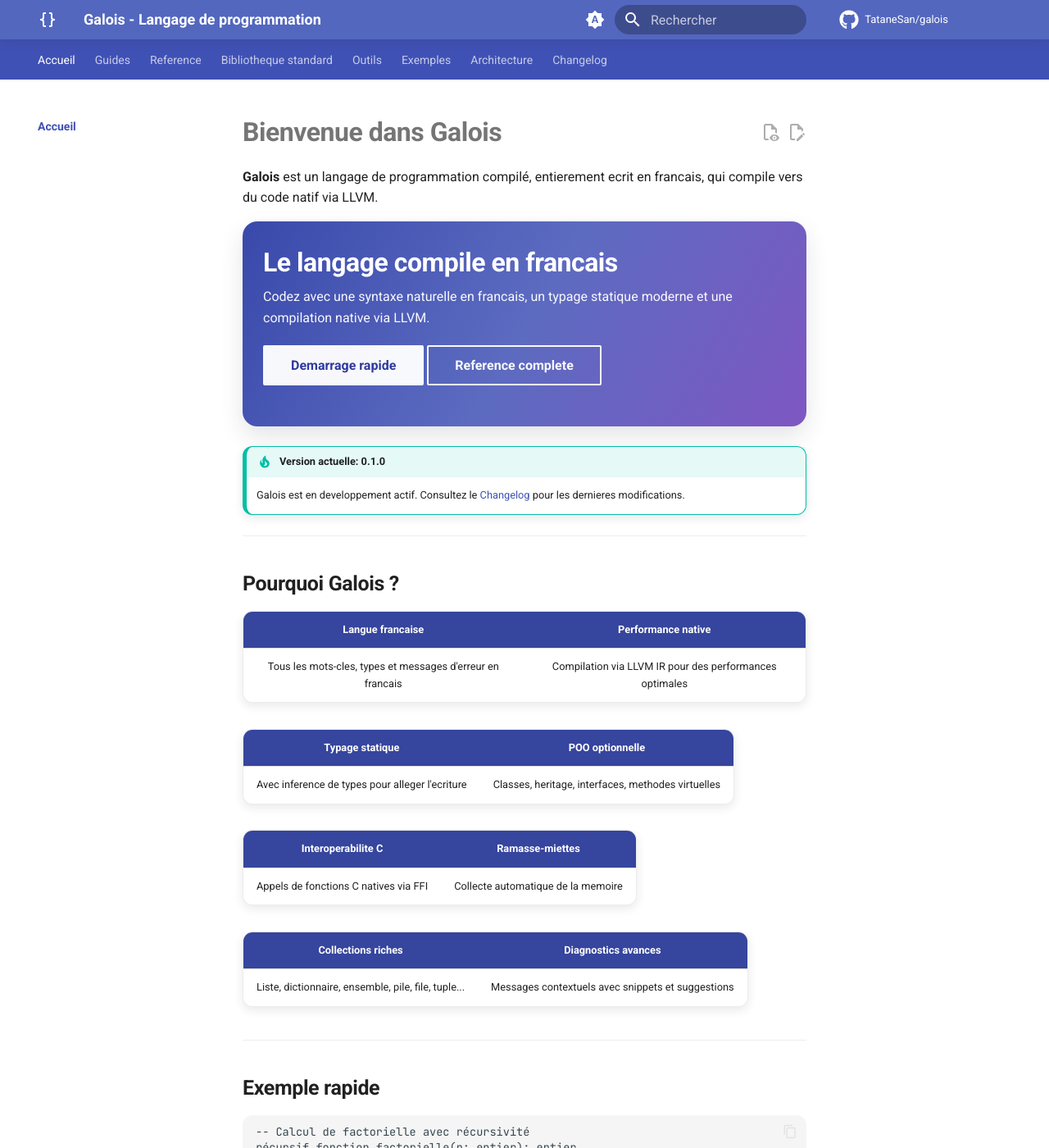
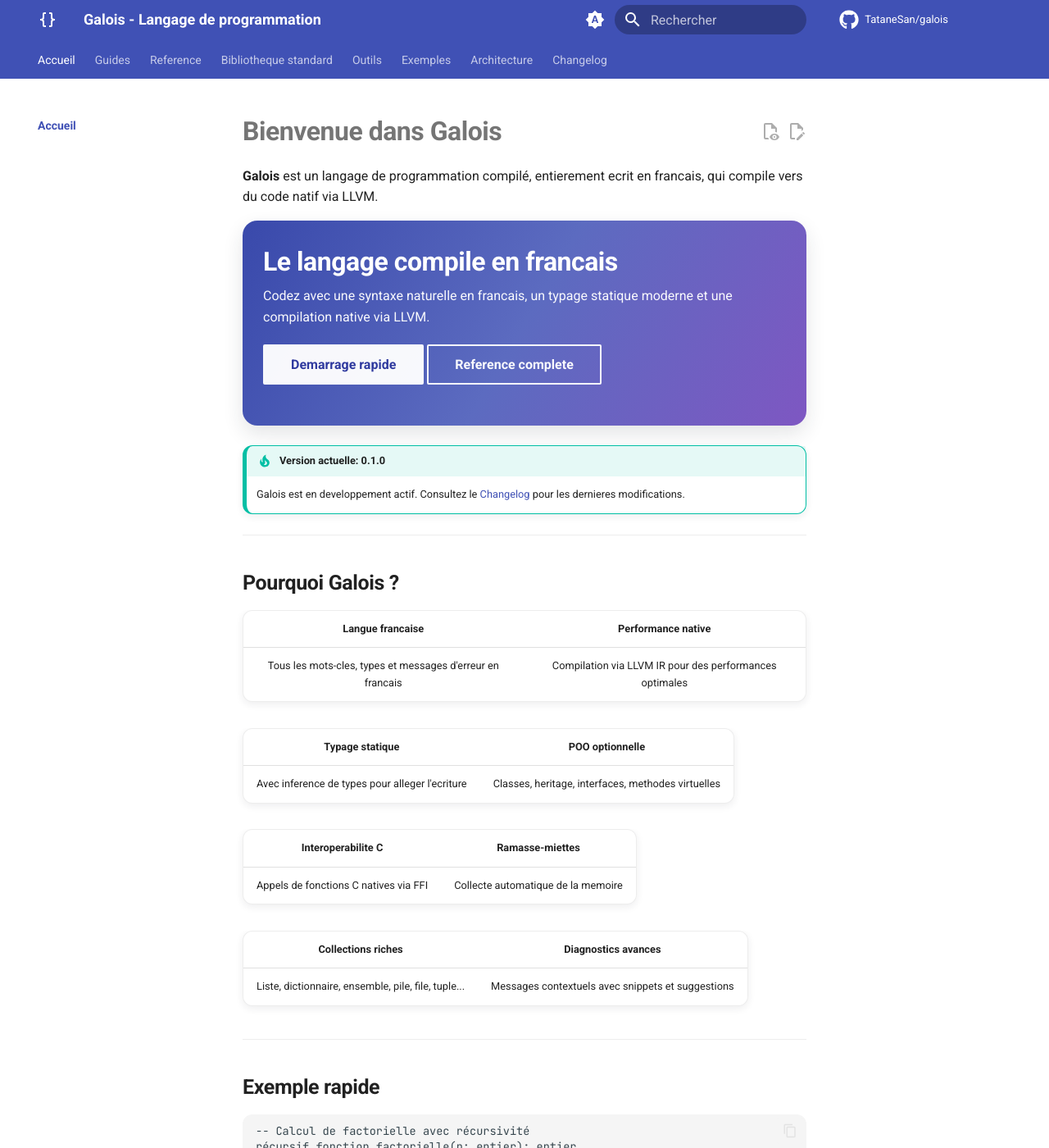
Before and after one commit to TataneSan/galois, an MkDocs documentation site: the page built from docs/index.md, in a window 1280 px wide and 1400 px high. Shown: the whole window at 82% size. Built offline with MkDocs 1.6.1 and Material for MkDocs 9.7.7, drawn with Linux system fonts in a browser that asks for light colours; comment, search, counter and statistics services are not loaded.

Commit message:
Stabiliser le CSS MkDocs

```diff
--- a/docs/stylesheets/extra.css
+++ b/docs/stylesheets/extra.css
@@ -3,25 +3,14 @@
 :root {
   --galois-radius: 0.9rem;
   --galois-radius-sm: 0.6rem;
-  --galois-shadow: 0 12px 28px rgba(34, 42, 53, 0.12);
-  --galois-shadow-sm: 0 4px 12px rgba(34, 42, 53, 0.1);
+  --galois-shadow: 0 10px 24px rgba(34, 42, 53, 0.12);
+  --galois-shadow-sm: 0 3px 10px rgba(34, 42, 53, 0.08);
   --galois-gradient: linear-gradient(120deg, #3949ab 0%, #5c6bc0 50%, #7e57c2 100%);
 }
 
 [data-md-color-scheme="slate"] {
-  --galois-shadow: 0 12px 28px rgba(0, 0, 0, 0.42);
-  --galois-shadow-sm: 0 4px 12px rgba(0, 0, 0, 0.32);
-}
-
-.md-header {
-  -webkit-backdrop-filter: saturate(180%) blur(8px);
-  backdrop-filter: saturate(180%) blur(8px);
-  background: color-mix(in oklab, var(--md-primary-fg-color) 88%, #fff);
-  box-shadow: var(--galois-shadow-sm);
-}
-
-.md-tabs {
-  border-bottom: 1px solid var(--md-default-fg-color--lightest);
+  --galois-shadow: 0 10px 24px rgba(0, 0, 0, 0.38);
+  --galois-shadow-sm: 0 3px 10px rgba(0, 0, 0, 0.28);
 }
 
 .md-typeset h1,
@@ -77,13 +66,6 @@
   border: 1px solid var(--md-default-fg-color--lightest);
   border-radius: var(--galois-radius-sm);
   box-shadow: none;
-  transition: transform 0.18s ease, box-shadow 0.18s ease, border-color 0.18s ease;
-}
-
-.grid.cards > ul > li:hover {
-  transform: translateY(-3px);
-  border-color: var(--md-primary-fg-color--light);
-  box-shadow: var(--galois-shadow-sm);
 }
 
 .md-typeset table:not([class]) {
@@ -91,12 +73,6 @@
   border-radius: var(--galois-radius-sm);
   overflow: hidden;
   box-shadow: var(--galois-shadow-sm);
-}
-
-.md-typeset table:not([class]) th {
-  background: color-mix(in oklab, var(--md-primary-fg-color) 90%, #000);
-  color: #fff;
-  font-weight: 700;
 }
 
 .md-typeset .admonition,
@@ -112,7 +88,7 @@
 
 .md-typeset :not(pre) > code {
   border-radius: 0.35rem;
-  padding: 0.12em 0.35em;
+  padding: 0.12em 0.35rem;
   font-weight: 520;
 }
 
@@ -130,49 +106,6 @@
   border-radius: 999px;
 }
 
-.md-footer {
-  background: color-mix(in oklab, var(--md-primary-fg-color) 88%, #000);
-}
-
-.md-content__inner {
-  animation: galois-fade 0.28s ease;
-}
-
-@keyframes galois-fade {
-  from {
-    opacity: 0;
-    transform: translateY(8px);
-  }
-  to {
-    opacity: 1;
-    transform: translateY(0);
-  }
-}
-
-mark {
-  background: color-mix(in oklab, #fff59d 84%, #fff);
-  border-radius: 0.25rem;
-  padding: 0.1rem 0.24rem;
-}
-
-::-webkit-scrollbar {
-  width: 0.55rem;
-  height: 0.55rem;
-}
-
-::-webkit-scrollbar-track {
-  background: var(--md-default-bg-color);
-}
-
-::-webkit-scrollbar-thumb {
-  background: var(--md-primary-fg-color--light);
-  border-radius: 0.4rem;
-}
-
-::-webkit-scrollbar-thumb:hover {
-  background: var(--md-primary-fg-color);
-}
-
 @media screen and (max-width: 900px) {
   .md-typeset .galois-hero {
     padding: 1.1rem 1rem;
```
